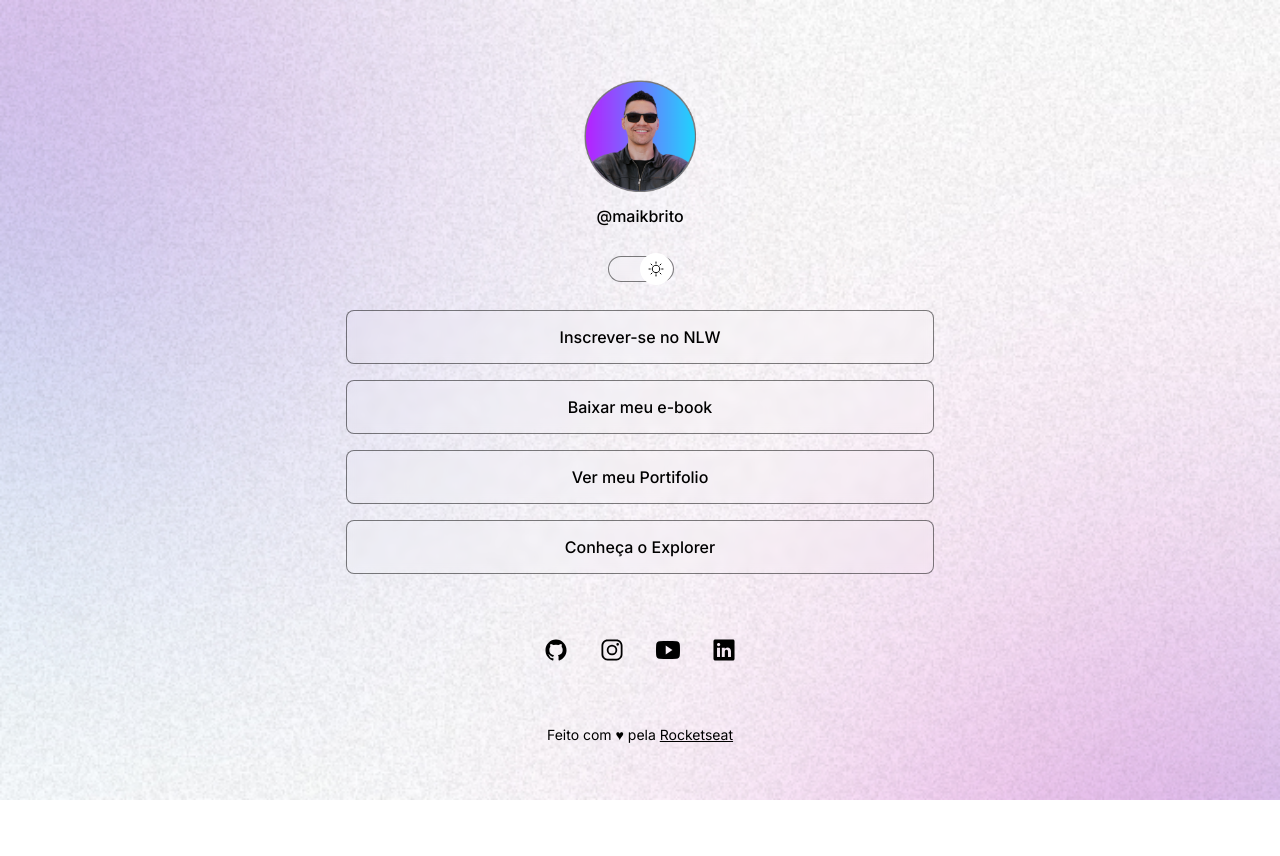
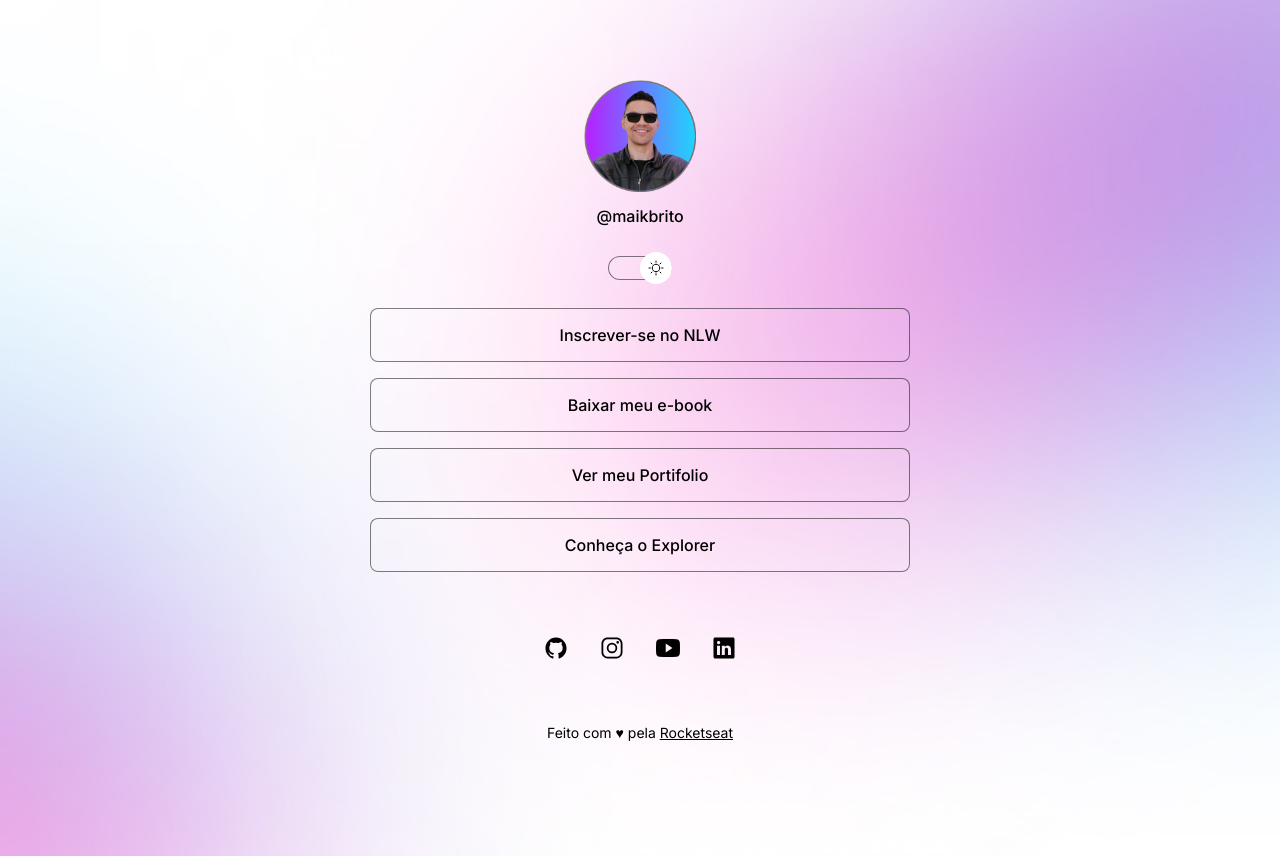
Before and after one commit to Tiago-Costacurta/projeto-discovery, a plain HTML site: page index.html in a window 1280 px wide. Both pictures are taken after a click on the element 640 px from the left and 268 px from the top of the page. Before the commit the page ends 800 px from the top, so only its background shows below. Drawn offline with nearby package versions, Linux system fonts and the light colour scheme.

Commit message:
adjust container width

```diff
--- a/style.css
+++ b/style.css
@@ -1,6 +1,7 @@
 * {
   margin: 0;
   padding: 0;
+  box-sizing: border-box;
 }
 
 :root {
@@ -31,6 +32,7 @@ body {
   background-size: cover;*/
 
   background: var(--bg-url) no-repeat top center / cover;
+  height: 100vh;
 }
 
 body * {
@@ -64,7 +66,6 @@ body * {
   width: 64px;
 
   margin: 4px auto;
-
 }
 
 #switch button {
@@ -163,3 +164,14 @@ footer {
   text-align: center;
   font-size: 14px;
 }
+
+/* media query*/
+
+@media (min-width: 700px) {
+  :root {
+    --bg-url: url(./assets/bg-desktop.jpg);
+  }
+  .light {
+    --bg-url: url(./assets/bg-desktop-light.jpg);
+  }
+}
```
